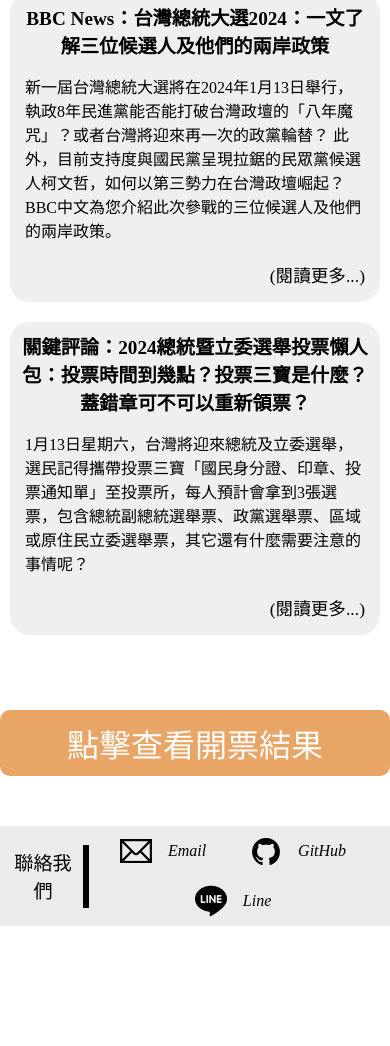
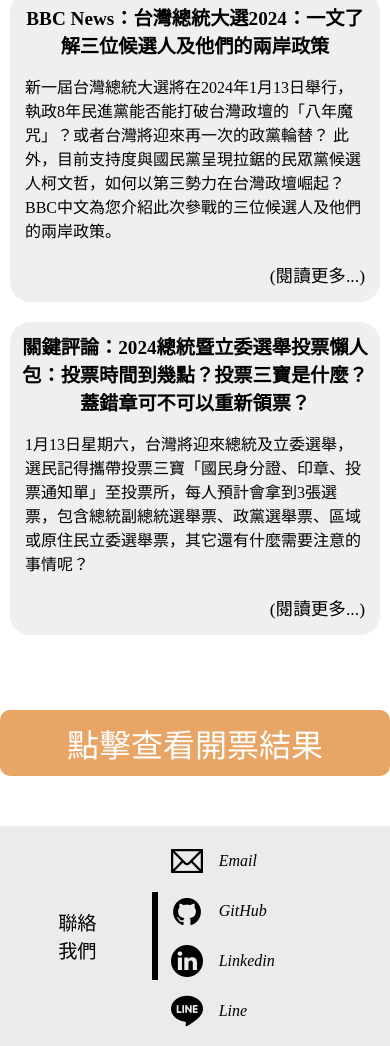
Before and after one commit to leslie1612/remote-assignments, a plain HTML site: page Week-1/Assignment-2/index.html in a window 390 px wide. Shown: the part 1322-2368 px from the top of the page. Before the commit the page ends 2248 px from the top, so only its background shows below. Drawn offline with Linux system fonts and the light colour scheme.

Commit message:
add linkedin address

```diff
--- a/Week-1/Assignment-2/index.html
+++ b/Week-1/Assignment-2/index.html
@@ -115,6 +115,13 @@
           <img src="./pictures/github_icon.png" alt="github_icon" />
           <p>GitHub</p>
         </a>
+        <a
+          href="https://www.linkedin.com/in/%E8%8A%B7%E4%BC%83-%E5%91%A8-3a06722a2/"
+          target="_blank"
+        >
+          <img src="./pictures/linkedin_icon.png" alt="line_icon" />
+          <p>Linkedin</p>
+        </a>
         <a href="https://line.me/R/ti/p/%40497zacxj" target="_blank">
           <img src="./pictures/line_icon.png" alt="line_icon" />
           <p>Line</p>
--- a/Week-1/Assignment-2/style.css
+++ b/Week-1/Assignment-2/style.css
@@ -150,17 +150,20 @@
   align-items: center;
   background-color: rgb(235, 235, 235);
 }
-.footer-title {
+p.footer-title {
   font-size: 1.2rem;
   padding: 1rem 3rem;
   margin: 0.2rem;
   border-right: 6px solid black;
+  flex: 1 60px;
 }
 address {
   display: flex;
   flex-wrap: wrap;
   justify-content: space-evenly;
   width: 80%;
+  flex: 4;
+  margin: 10px;
 }
 address a {
   display: flex;
@@ -189,7 +192,7 @@
   }
 
   /* footer */
-  .footer-title {
-    padding: 0.2rem;
+  address {
+    justify-content: flex-start;
   }
 }
```
Also changed, not shown: Week-1/Assignment-2/pictures/linkedin_icon.png (added).
